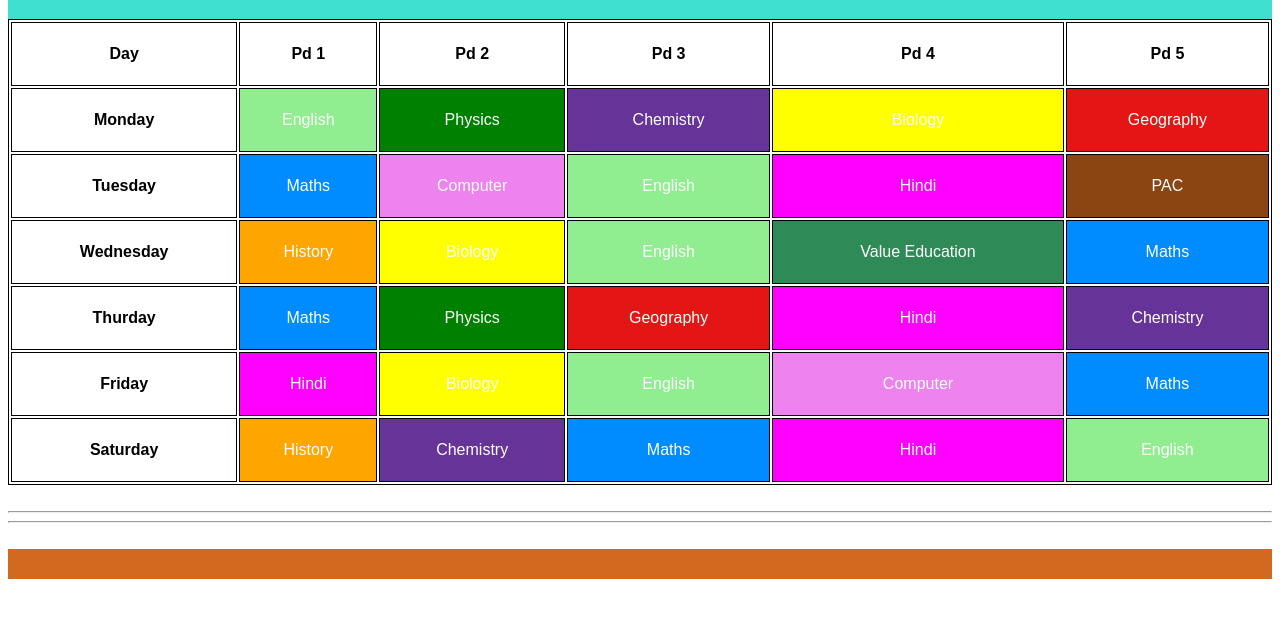
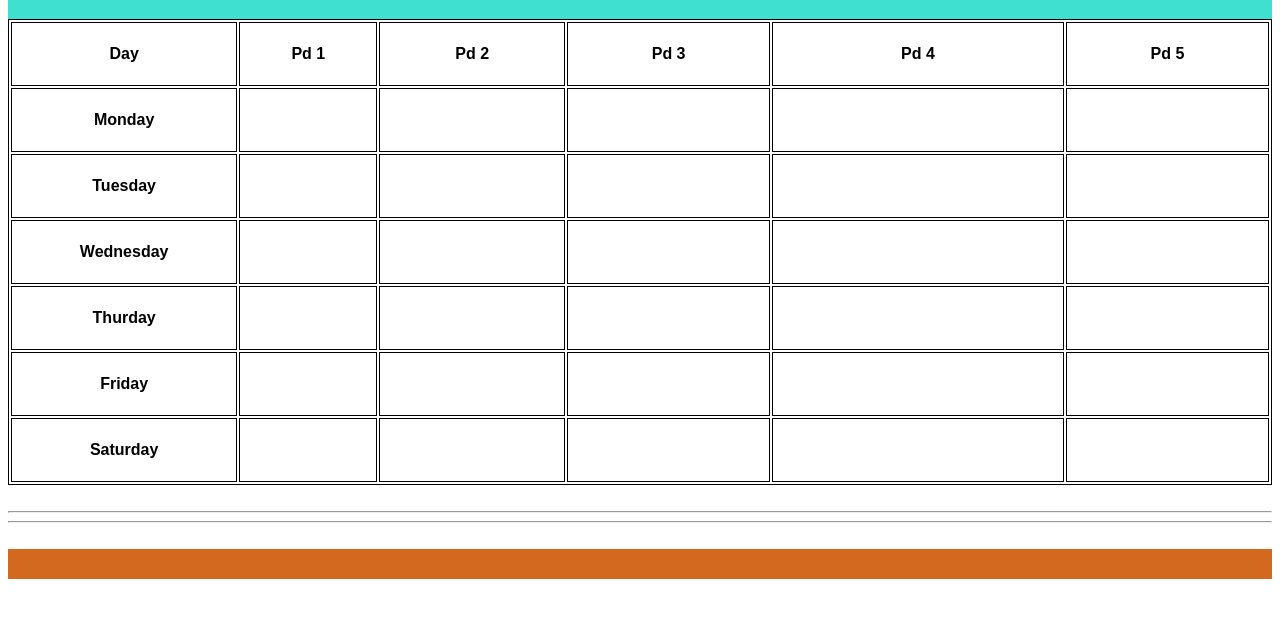
Before and after one commit to saransh-07/Time-Table, a plain HTML site: page index.html in a window 1280 px wide. Shown: the part 69-686 px from the top of the page. Drawn offline with Linux system fonts and the light colour scheme.

Commit message:
Update style.css

```diff
--- a/style.css
+++ b/style.css
@@ -23,42 +23,42 @@ table,th,td{
     color:#ffffff;
 }
 .Maths{
-    background-color: rgb(0, 140, 255);
+
 }
 
 .Geography{
-    background-color:rgb(228, 21, 21)
+
 }
 
 .History{
-    background-color: orange;
+
 }
 
 .Physics{
-    background-color: green;
+
 }
 
 .Biology{
-    background-color: yellow;
+
 }
 
 .Computer{
-    background-color: violet
+
 }
 
 .Hindi{
-    background-color:magenta
+
 }
 
 .English{
-    background-color: lightgreen
+
 }
 .Chemistry{
-    background-color:rebeccapurple
+
 }
 .PAC{
-    background-color:saddlebrown
+
 }
 .VED{
-    background-color:seagreen
+
 }
```
